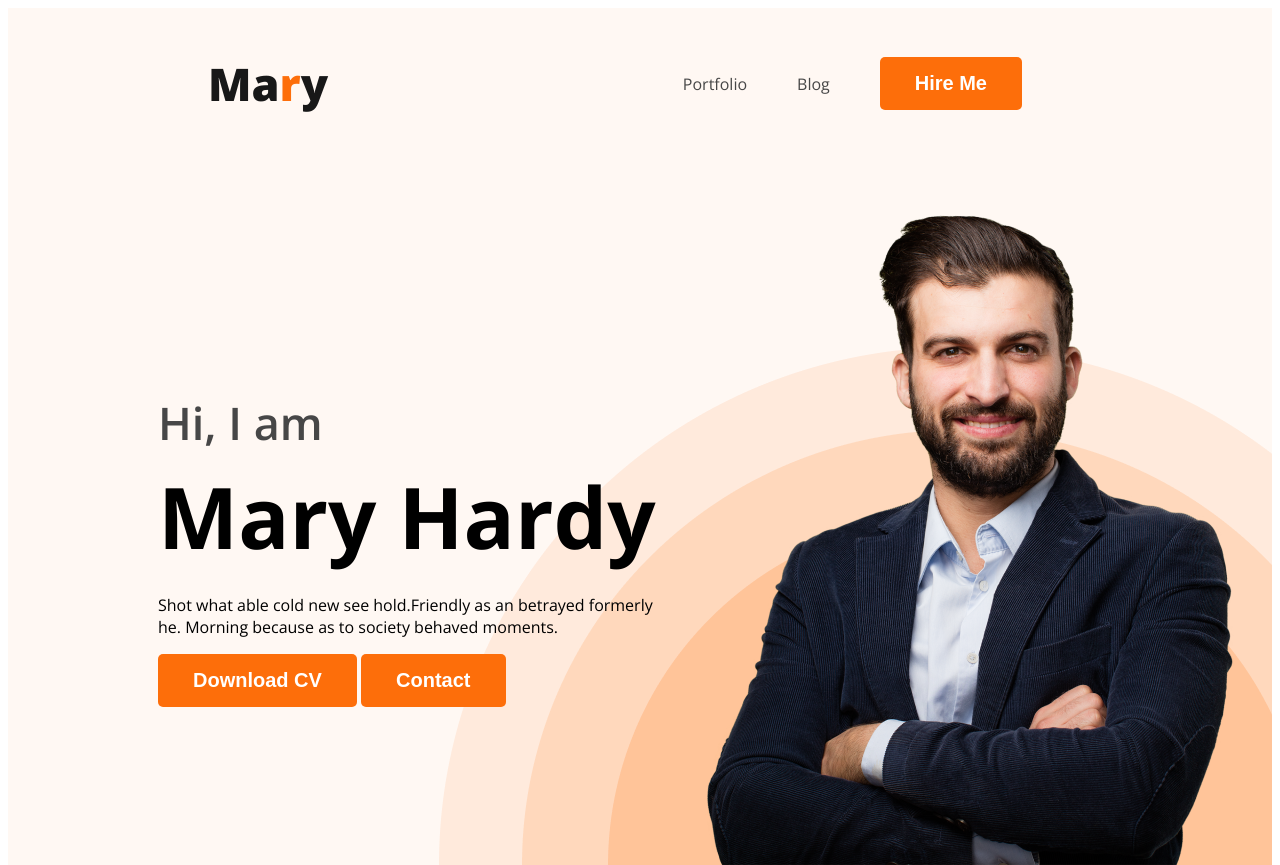
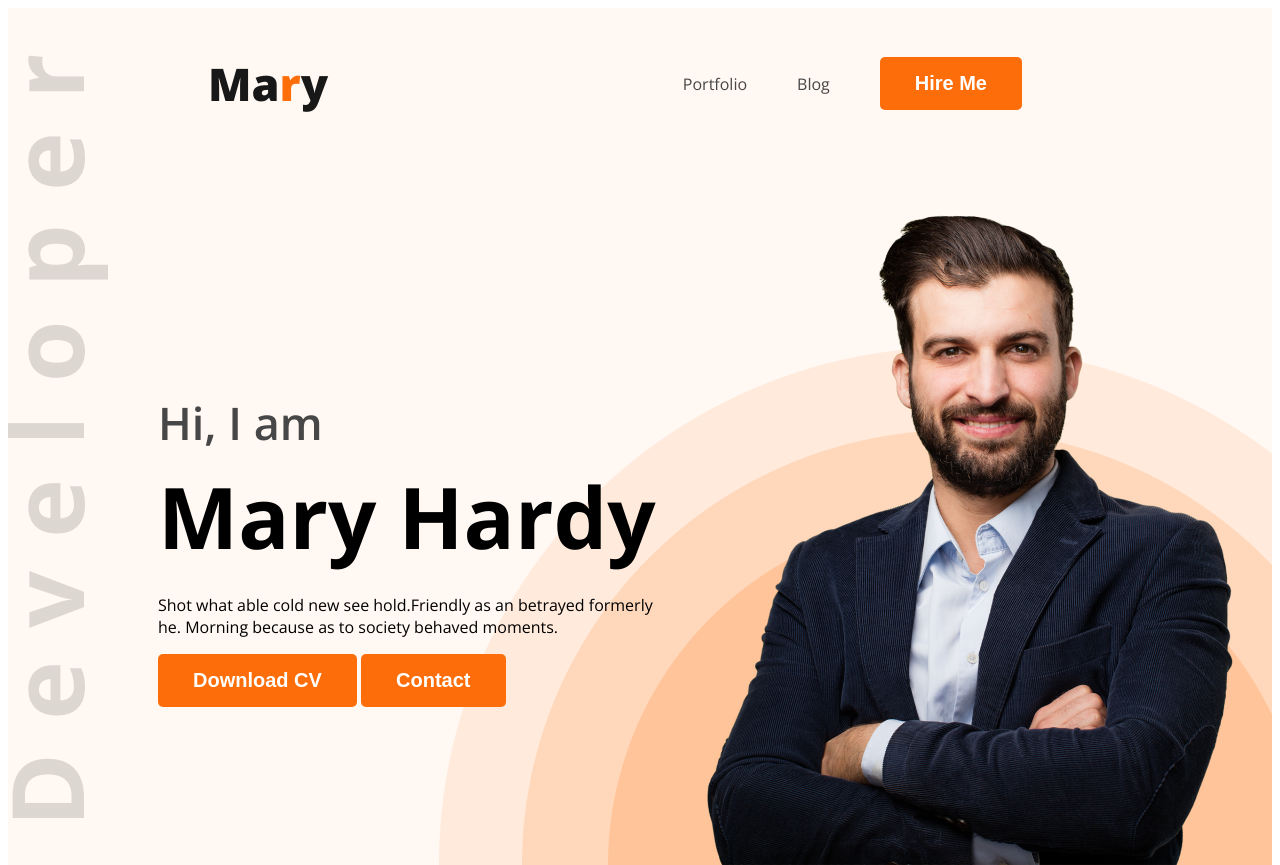
Before and after one commit to MamunKhan71/my-portfolio, a plain HTML site: page index.html in a window 1280 px wide. Shown: the top 865 px of the page. Drawn offline with nearby package versions, Linux system fonts and the light colour scheme.

Commit message:
Added another header image

```diff
--- a/styles/portfolio.css
+++ b/styles/portfolio.css
@@ -63,9 +63,9 @@
 
 .header {
     background-color: #FFF8F3;
-    background-image: url(../images/header_bg.png);
+    background-image: url('../images/header_bg.png'), url('../images/developer.png');
     background-repeat: no-repeat;
-    background-position: bottom right;
+    background-position: bottom right, center left;
 }
 
 .banner {
```
